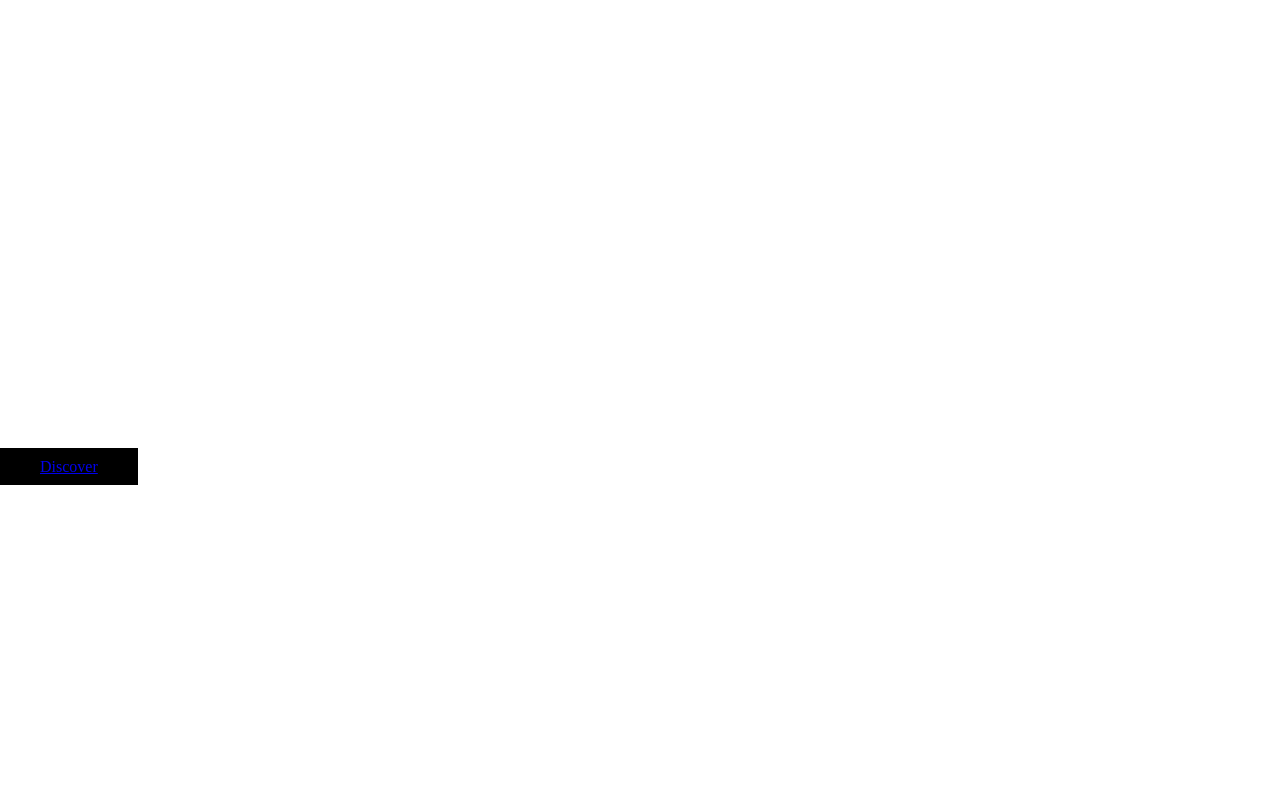
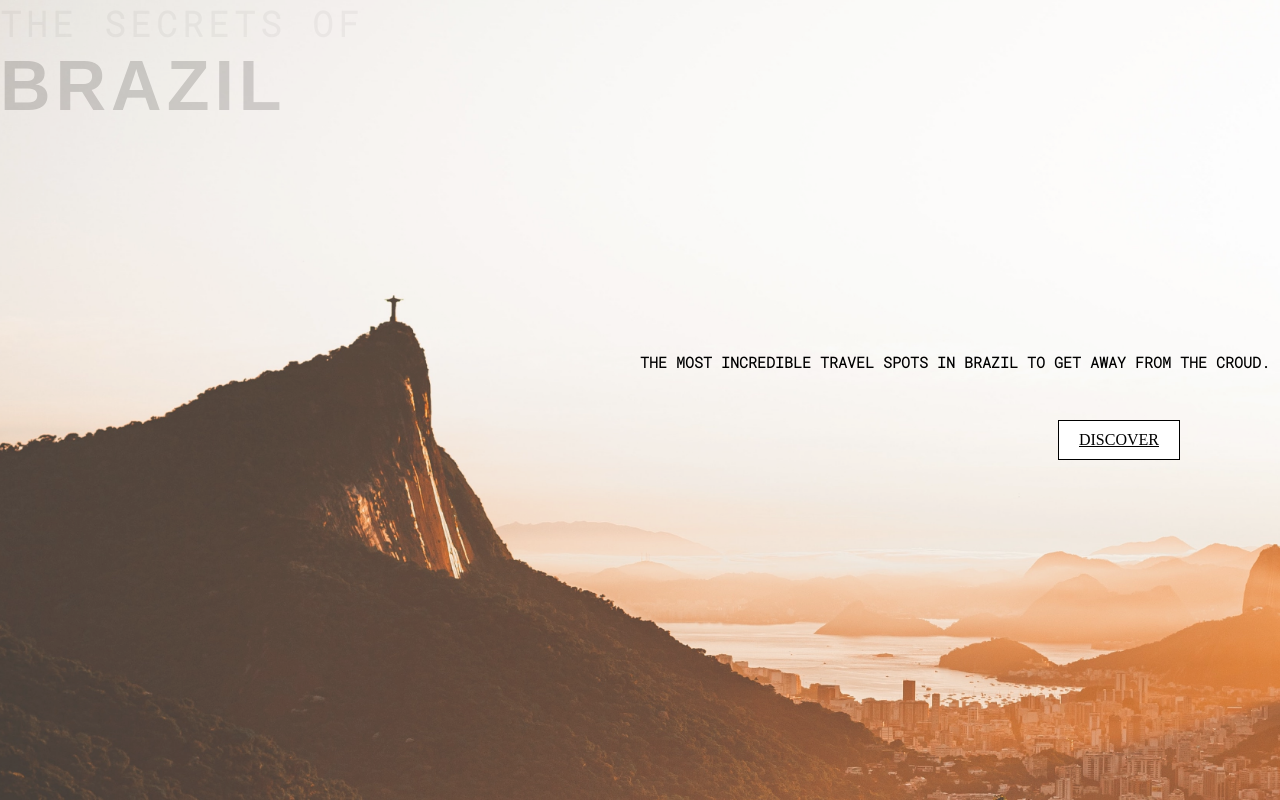
Before and after one commit to leticarolina/Hidden-Brazil, a plain HTML site: page main.html in a window 1280 px wide. Drawn offline with nearby package versions, Linux system fonts and the light colour scheme; a web font is replaced by a local one.

Commit message:
Fixed the .explore div and working on anchor.

```diff
--- a/main.css
+++ b/main.css
@@ -1,6 +1,7 @@
 *{
     margin:0 ; /* this is to remove any margin from my background image*/
     padding: 0; /* this is to remove any space around my background image*/
+    box-sizing: border-box;
 }
 
 .background{
@@ -17,50 +18,72 @@
     right: 0px;
     bottom:0px;
     left:0px;
-    background-image: url("Pictures/Tropicale.jpg");
+    background-image: url("Pictures/Rio.jpg");
     background-repeat: no-repeat; /* Do not repeat the image */
     background-size: cover;/* background-size can be defined with pixels or names*/
     opacity: 0.85;
     height: 100vh; /*makes the image cover 100% of the viewport height*/
-    background-position: center; /*makes the image centered on web or mobile*/
+    background-position: 35%; /*makes the image focal point after 35% to be responsive and focused*/
  }
 
- h1,p,a {
-    position: relative; /*position of text has to be relative in order to get get opaque aswell*/
-    /*padding-left: 10%;*/
+ /*h1,p {
+    /*position: relative; position of text has to be relative in order to get get opaque aswell*/
+    /*padding-left: 10%;} */
+
+ .big {
+    font-family: 'Roboto Mono', monospace;
+    font-size: 35px;
+    color:#BEBEBE;
+    letter-spacing: 5px;
+    text-transform: uppercase;
+   /* height:45px;
+    width: 400px;
+    border: 2px solid black;
+    padding: 0 20%;
+    top:200px;
+    right:220px;
+    position: absolute;
     text-align: center;
+    min-width: 300px;*/
+
 }
 
- .big {
-    font-family: 'Cinzel', serif;
-    font-size: 50px;
-    font-weight: bolder;
-    padding-top: 18%;
-    color: white;
-    letter-spacing: 5px;
-}
 
 #Brazil {
-    font-size: 120px;
-    font-family: 'Playfair Display', serif;
-    letter-spacing: 6px;
-    color: white;
+    font-size: 70px;
+    font-family: 'Lexend Zetta', sans-serif;
+    letter-spacing: 5px;
+    color: black;
+    text-transform: uppercase;
+
 }
 
 p.explore{
     padding-top: 8%;
-    font-family: 'Cinzel', serif;
-    font-size: 20px;
-    color: white;
+    font-family: 'Roboto Mono', monospace;
+    font-size: 15px;
+    color: black;
+    text-transform: uppercase;
+    text-align: right justify;
+    position: absolute;
+    top: 250px;
+    right: 10px;
+    font-weight: bold;
+    max-width: 50vw;
+
 }
 
 div.footer{
     padding-bottom: 5%;
 }
 
-a{
-    background: #000;
-    padding: 10px 40px;
-    text-align: center;
-
+a {
+    color: black;
+    text-transform: uppercase;
+    padding: 10px 20px;
+    background-color: white;
+    position: absolute;
+    top: 420px;
+    right: 100px;
+    border: 1px solid black;
 }
--- a/main.html
+++ b/main.html
@@ -9,15 +9,29 @@
     <link rel="preconnect" href="https://fonts.googleapis.com" />
     <link rel="preconnect" href="https://fonts.gstatic.com" crossorigin />
     <link
+      href="https://fonts.googleapis.com/css2?family=Lexend+Zetta:wght@300&family=Roboto+Mono:wght@300&display=swap"
+      rel="stylesheet"
+    />
+
+    <!-- > <link rel="preconnect" href="https://fonts.googleapis.com" />
+    <link rel="preconnect" href="https://fonts.gstatic.com" crossorigin />
+    <link
+      href="https://fonts.googleapis.com/css2?family=Playfair+Display:wght@800&display=swap"
+      rel="stylesheet"
+       <link rel="preconnect" href="https://fonts.googleapis.com" />
+    <link rel="preconnect" href="https://fonts.gstatic.com" crossorigin />
+    <link
       href="https://fonts.googleapis.com/css2?family=Cinzel:wght@400;600&display=swap"
       rel="stylesheet"
     />
     <link rel="preconnect" href="https://fonts.googleapis.com" />
     <link rel="preconnect" href="https://fonts.gstatic.com" crossorigin />
     <link
-      href="https://fonts.googleapis.com/css2?family=Playfair+Display:wght@800&display=swap"
+      href="https://fonts.googleapis.com/css2?family=Quicksand:wght@300&display=swap"
       rel="stylesheet"
     />
+
+    /> -->
   </head>
   <body>
     <div class="background">
@@ -25,7 +39,10 @@
       <main>
         <h1 class="big">the secrets of</h1>
         <h1 id="Brazil">Brazil</h1>
-        <a class="btn" href="#">Discover</a>
+        <p class="explore">
+          The most incredible travel spots in Brazil to get away from the croud.
+        </p>
+        <a class="button" href="#">DISCOVER</a>
       </main>
       <footer>
         <div class="footer">
```
Also changed, not shown: Pictures/rio.jpg (added), 2 other files.
